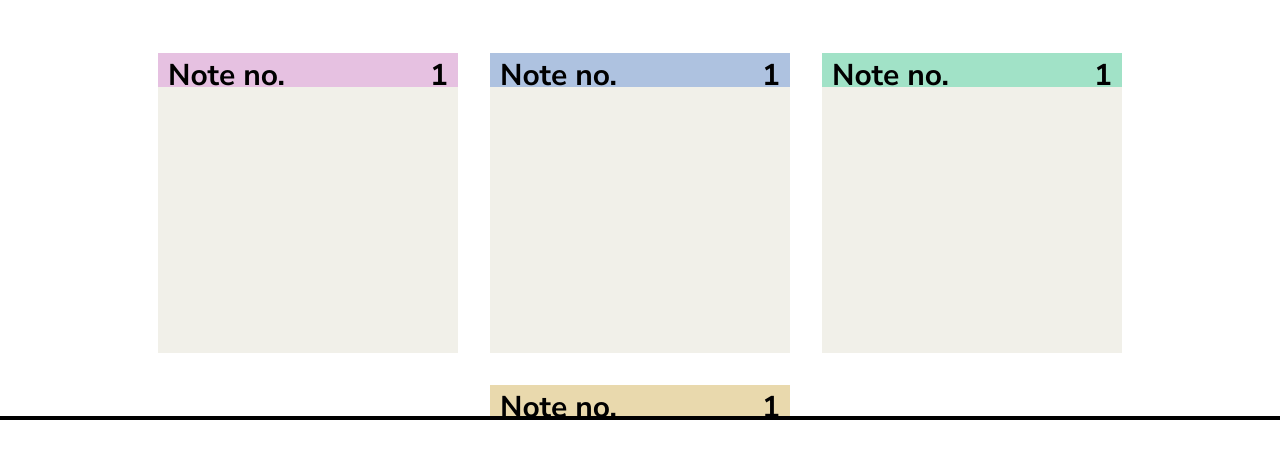
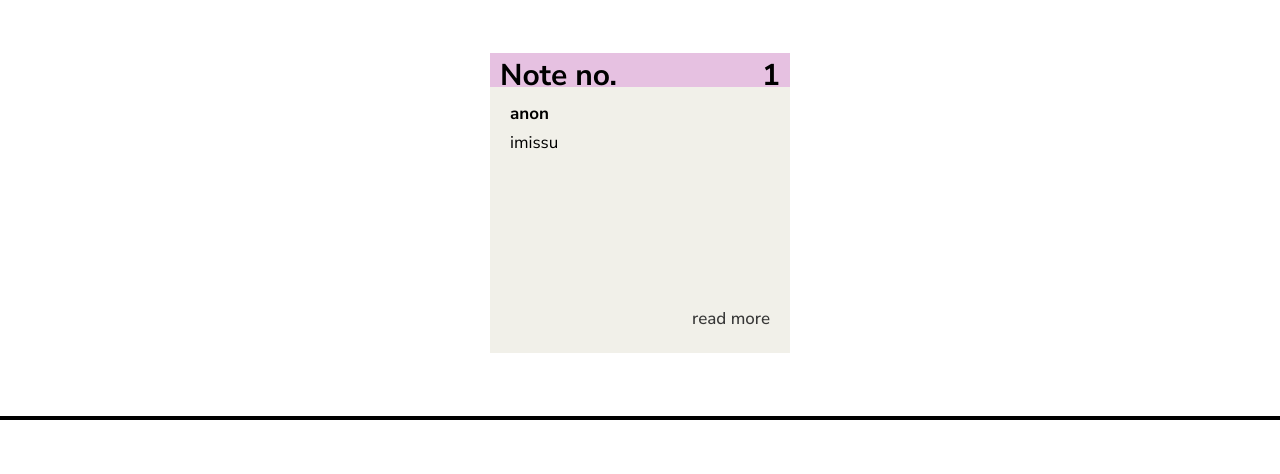
Before and after one commit to noodles-1/feuwall-frontend, a React app: page /home in a window 1280 px wide. Shown: the part 232-706 px from the top of the page. Built offline with nearby package versions, Linux system fonts and the light colour scheme; the HTML template or start-up script is replaced by a standard one.

Commit message:
note read more (initial)

```diff
--- a/src/General.jsx
+++ b/src/General.jsx
@@ -11,32 +11,14 @@ const General = () => {
                                 <span> 1 </span>
                             </div>
                         </div>
-                    </div>
-                    <div className="notes-note">
-                        <div className="note-number platonic">
-                            <div className="text-3xl flex justify-between w-full absolute bottom-[-7px] left-0 px-[10px]">
-                                <span> Note no. </span>
-                                <span> 1 </span>
+                        <div className="note-body text-[17px]">
+                            <h1> anon </h1>
+                            <div className="note-story">
+                                imissu
                             </div>
+                            <span> read more </span>
                         </div>
                     </div>
-                    <div className="notes-note">
-                        <div className="note-number senti">
-                            <div className="text-3xl flex justify-between w-full absolute bottom-[-7px] left-0 px-[10px]">
-                                <span> Note no. </span>
-                                <span> 1 </span>
-                            </div>
-                        </div>
-                    </div>
-                    <div className="notes-note">
-                        <div className="note-number random">
-                            <div className="text-3xl flex justify-between w-full absolute bottom-[-7px] left-0 px-[10px]">
-                                <span> Note no. </span>
-                                <span> 1 </span>
-                            </div>
-                        </div>
-                    </div>
-
                 </div>
             </div>
         </>
--- a/src/index.css
+++ b/src/index.css
@@ -196,6 +196,43 @@
     background: var(--random);
 }
 
+.note-body {
+    height: 266px;
+    width: 100%;
+    padding: 14px 20px;
+    position: relative;
+}
+
+.note-body h1 {
+    font-weight: 700;
+    margin-bottom: 6px;
+}
+
+.note-story {
+    width: 100%;
+    line-height: 20px;
+    display: -webkit-box;
+    -webkit-line-clamp: 8;
+    -webkit-box-orient: vertical;
+    overflow: hidden;
+    text-overflow: ellipsis;
+}
+
+.note-body span {
+    position: absolute;
+    bottom: 26px;
+    right: 20px;
+    border-bottom: 1px solid transparent;
+    line-height: 14px;
+    font-weight: 500;
+    color: rgb(55, 55, 55);
+}
+
+.note-body span:hover {
+    border-bottom: 1px solid;
+    cursor: pointer;
+}
+
 
 .dark .notes-desc {
     color: rgb(190, 190, 190);
@@ -207,6 +244,14 @@
 
 .dark .note-number {
     color: rgb(250, 250, 250);
+}
+
+.dark .note-body {
+    color: rgb(208, 208, 208);
+}
+
+.dark .note-body span {
+    color: rgb(190, 190, 190);
 }
 
 .dark .romantic {
```
